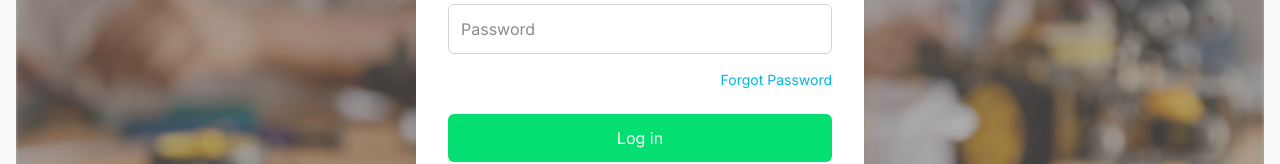
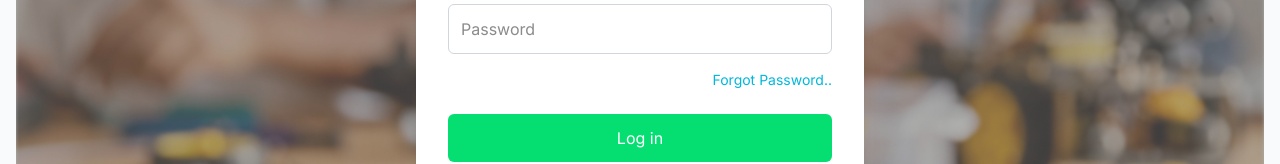
Before and after one commit to VenushanT/PAF-skill_hive, a Next.js app in the folder course/nexus-frontend/: page /login in a window 1280 px wide. Shown: the part 421-585 px from the top of the page. Built offline with nearby package versions, Linux system fonts and the light colour scheme; no server answers.

Commit message:
Create Backend Api dev

```diff
--- a/course/nexus-frontend/app/login/page.tsx
+++ b/course/nexus-frontend/app/login/page.tsx
@@ -17,7 +17,7 @@ export default function LoginPage() {
     const handleSubmit = async (e: React.FormEvent) => {
         e.preventDefault()
         setError("")
-
+/////////////jijjdw
 
         try {
             const data = await loginRequest({ username, password })
@@ -76,7 +76,7 @@ export default function LoginPage() {
                             className="text-cyan-500 text-sm hover:underline"
                             onClick={() => alert("Password reset functionality")}
                         >
-                            Forgot Password
+                            Forgot Password..
                         </button>
                     </div>
 
```
